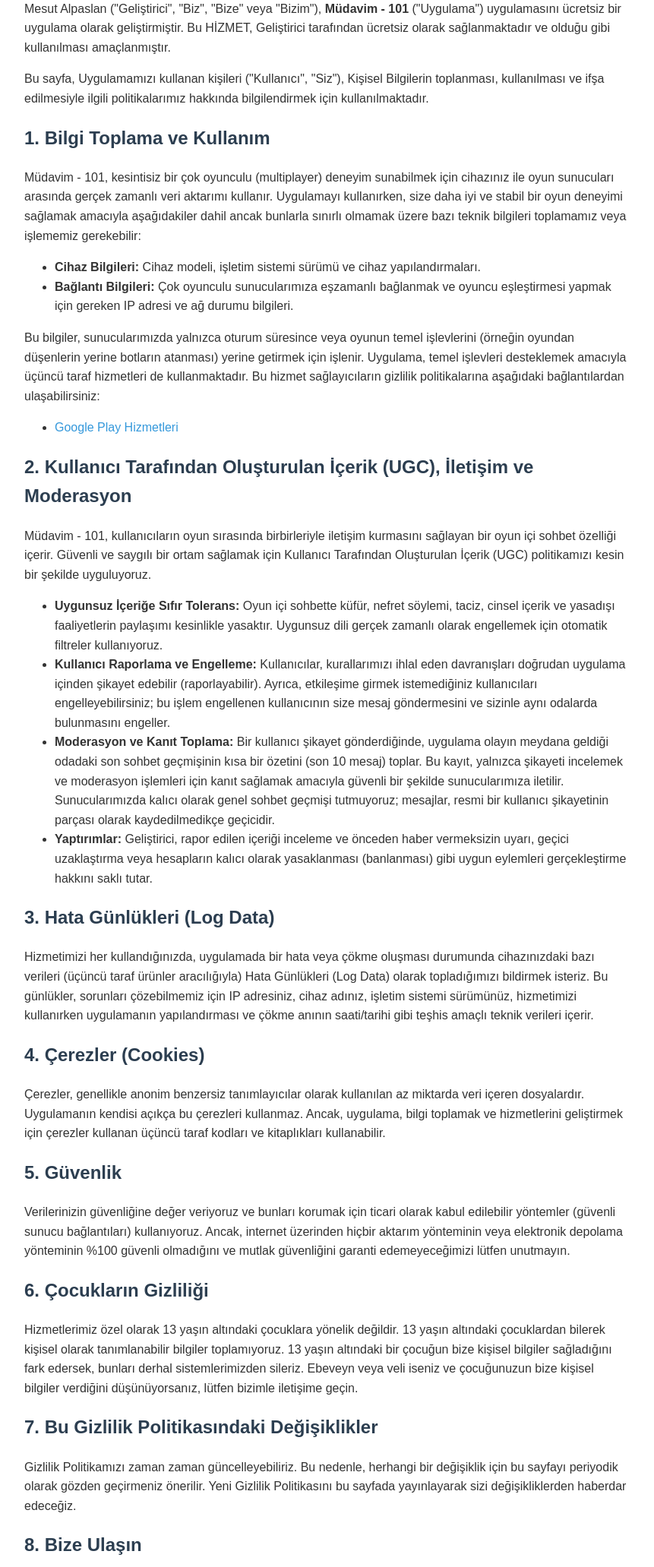
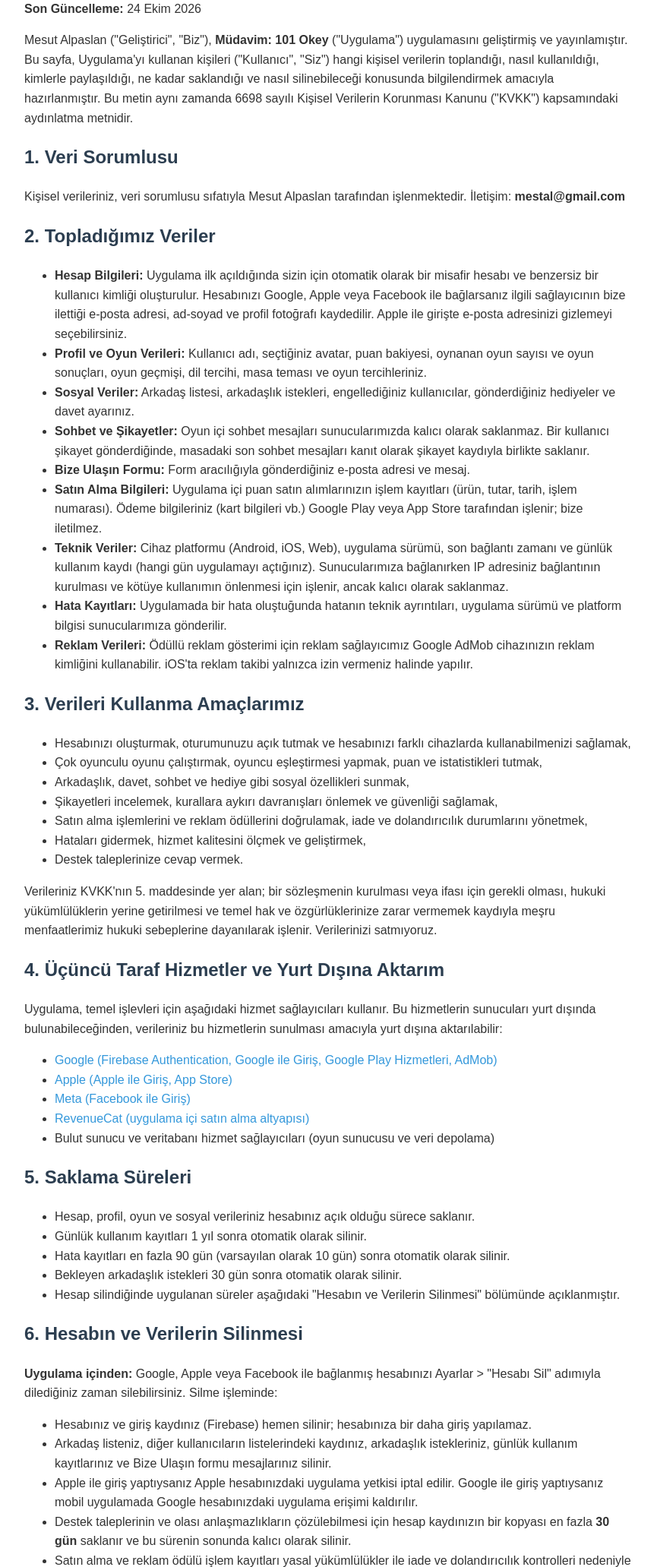
Before and after one commit to mestal/mestal.github.io, a plain HTML site: page mudavim-101-privacy.html in a window 1280 px wide. Shown: the part 157-2220 px from the top of the page at 76% size, without its empty margins (208-1069 px from the left). Drawn offline with Linux system fonts and the light colour scheme.

Commit message:
Update mudavim-101-privacy.html

```diff
--- a/mudavim-101-privacy.html
+++ b/mudavim-101-privacy.html
@@ -21,49 +21,91 @@
     </style>
 </head>
 <body>
+    <p style="text-align: right;"><a href="mudavim-101-privacy-en.html">English</a></p>
+
     <h1>Gizlilik Politikası</h1>
-    <p><strong>Son Güncelleme:</strong> 24 Eylül 2026</p>
+    <p><strong>Son Güncelleme:</strong> 24 Ekim 2026</p>
 
-    <p>Mesut Alpaslan ("Geliştirici", "Biz", "Bize" veya "Bizim"), <strong>Müdavim - 101</strong> ("Uygulama") uygulamasını ücretsiz bir uygulama olarak geliştirmiştir. Bu HİZMET, Geliştirici tarafından ücretsiz olarak sağlanmaktadır ve olduğu gibi kullanılması amaçlanmıştır.</p>
+    <p>Mesut Alpaslan ("Geliştirici", "Biz"), <strong>Müdavim: 101 Okey</strong> ("Uygulama") uygulamasını geliştirmiş ve yayınlamıştır. Bu sayfa, Uygulama'yı kullanan kişileri ("Kullanıcı", "Siz") hangi kişisel verilerin toplandığı, nasıl kullanıldığı, kimlerle paylaşıldığı, ne kadar saklandığı ve nasıl silinebileceği konusunda bilgilendirmek amacıyla hazırlanmıştır. Bu metin aynı zamanda 6698 sayılı Kişisel Verilerin Korunması Kanunu ("KVKK") kapsamındaki aydınlatma metnidir.</p>
 
-    <p>Bu sayfa, Uygulamamızı kullanan kişileri ("Kullanıcı", "Siz"), Kişisel Bilgilerin toplanması, kullanılması ve ifşa edilmesiyle ilgili politikalarımız hakkında bilgilendirmek için kullanılmaktadır.</p>
+    <h2>1. Veri Sorumlusu</h2>
+    <p>Kişisel verileriniz, veri sorumlusu sıfatıyla Mesut Alpaslan tarafından işlenmektedir. İletişim: <strong>mestal@gmail.com</strong></p>
 
-    <h2>1. Bilgi Toplama ve Kullanım</h2>
-    <p>Müdavim - 101, kesintisiz bir çok oyunculu (multiplayer) deneyim sunabilmek için cihazınız ile oyun sunucuları arasında gerçek zamanlı veri aktarımı kullanır. Uygulamayı kullanırken, size daha iyi ve stabil bir oyun deneyimi sağlamak amacıyla aşağıdakiler dahil ancak bunlarla sınırlı olmamak üzere bazı teknik bilgileri toplamamız veya işlememiz gerekebilir:</p>
+    <h2>2. Topladığımız Veriler</h2>
     <ul>
-        <li><strong>Cihaz Bilgileri:</strong> Cihaz modeli, işletim sistemi sürümü ve cihaz yapılandırmaları.</li>
-        <li><strong>Bağlantı Bilgileri:</strong> Çok oyunculu sunucularımıza eşzamanlı bağlanmak ve oyuncu eşleştirmesi yapmak için gereken IP adresi ve ağ durumu bilgileri.</li>
-    </ul>
-    <p>Bu bilgiler, sunucularımızda yalnızca oturum süresince veya oyunun temel işlevlerini (örneğin oyundan düşenlerin yerine botların atanması) yerine getirmek için işlenir. Uygulama, temel işlevleri desteklemek amacıyla üçüncü taraf hizmetleri de kullanmaktadır. Bu hizmet sağlayıcıların gizlilik politikalarına aşağıdaki bağlantılardan ulaşabilirsiniz:</p>
-    <ul>
-        <li><a href="https://policies.google.com/privacy" target="_blank">Google Play Hizmetleri</a></li>
+        <li><strong>Hesap Bilgileri:</strong> Uygulama ilk açıldığında sizin için otomatik olarak bir misafir hesabı ve benzersiz bir kullanıcı kimliği oluşturulur. Hesabınızı Google, Apple veya Facebook ile bağlarsanız ilgili sağlayıcının bize ilettiği e-posta adresi, ad-soyad ve profil fotoğrafı kaydedilir. Apple ile girişte e-posta adresinizi gizlemeyi seçebilirsiniz.</li>
+        <li><strong>Profil ve Oyun Verileri:</strong> Kullanıcı adı, seçtiğiniz avatar, puan bakiyesi, oynanan oyun sayısı ve oyun sonuçları, oyun geçmişi, dil tercihi, masa teması ve oyun tercihleriniz.</li>
+        <li><strong>Sosyal Veriler:</strong> Arkadaş listesi, arkadaşlık istekleri, engellediğiniz kullanıcılar, gönderdiğiniz hediyeler ve davet ayarınız.</li>
+        <li><strong>Sohbet ve Şikayetler:</strong> Oyun içi sohbet mesajları sunucularımızda kalıcı olarak saklanmaz. Bir kullanıcı şikayet gönderdiğinde, masadaki son sohbet mesajları kanıt olarak şikayet kaydıyla birlikte saklanır.</li>
+        <li><strong>Bize Ulaşın Formu:</strong> Form aracılığıyla gönderdiğiniz e-posta adresi ve mesaj.</li>
+        <li><strong>Satın Alma Bilgileri:</strong> Uygulama içi puan satın alımlarınızın işlem kayıtları (ürün, tutar, tarih, işlem numarası). Ödeme bilgileriniz (kart bilgileri vb.) Google Play veya App Store tarafından işlenir; bize iletilmez.</li>
+        <li><strong>Teknik Veriler:</strong> Cihaz platformu (Android, iOS, Web), uygulama sürümü, son bağlantı zamanı ve günlük kullanım kaydı (hangi gün uygulamayı açtığınız). Sunucularımıza bağlanırken IP adresiniz bağlantının kurulması ve kötüye kullanımın önlenmesi için işlenir, ancak kalıcı olarak saklanmaz.</li>
+        <li><strong>Hata Kayıtları:</strong> Uygulamada bir hata oluştuğunda hatanın teknik ayrıntıları, uygulama sürümü ve platform bilgisi sunucularımıza gönderilir.</li>
+        <li><strong>Reklam Verileri:</strong> Ödüllü reklam gösterimi için reklam sağlayıcımız Google AdMob cihazınızın reklam kimliğini kullanabilir. iOS'ta reklam takibi yalnızca izin vermeniz halinde yapılır.</li>
     </ul>
 
-    <h2>2. Kullanıcı Tarafından Oluşturulan İçerik (UGC), İletişim ve Moderasyon</h2>
-    <p>Müdavim - 101, kullanıcıların oyun sırasında birbirleriyle iletişim kurmasını sağlayan bir oyun içi sohbet özelliği içerir. Güvenli ve saygılı bir ortam sağlamak için Kullanıcı Tarafından Oluşturulan İçerik (UGC) politikamızı kesin bir şekilde uyguluyoruz.</p>
+    <h2>3. Verileri Kullanma Amaçlarımız</h2>
     <ul>
-        <li><strong>Uygunsuz İçeriğe Sıfır Tolerans:</strong> Oyun içi sohbette küfür, nefret söylemi, taciz, cinsel içerik ve yasadışı faaliyetlerin paylaşımı kesinlikle yasaktır. Uygunsuz dili gerçek zamanlı olarak engellemek için otomatik filtreler kullanıyoruz.</li>
-        <li><strong>Kullanıcı Raporlama ve Engelleme:</strong> Kullanıcılar, kurallarımızı ihlal eden davranışları doğrudan uygulama içinden şikayet edebilir (raporlayabilir). Ayrıca, etkileşime girmek istemediğiniz kullanıcıları engelleyebilirsiniz; bu işlem engellenen kullanıcının size mesaj göndermesini ve sizinle aynı odalarda bulunmasını engeller.</li>
-        <li><strong>Moderasyon ve Kanıt Toplama:</strong> Bir kullanıcı şikayet gönderdiğinde, uygulama olayın meydana geldiği odadaki son sohbet geçmişinin kısa bir özetini (son 10 mesaj) toplar. Bu kayıt, yalnızca şikayeti incelemek ve moderasyon işlemleri için kanıt sağlamak amacıyla güvenli bir şekilde sunucularımıza iletilir. Sunucularımızda kalıcı olarak genel sohbet geçmişi tutmuyoruz; mesajlar, resmi bir kullanıcı şikayetinin parçası olarak kaydedilmedikçe geçicidir.</li>
-        <li><strong>Yaptırımlar:</strong> Geliştirici, rapor edilen içeriği inceleme ve önceden haber vermeksizin uyarı, geçici uzaklaştırma veya hesapların kalıcı olarak yasaklanması (banlanması) gibi uygun eylemleri gerçekleştirme hakkını saklı tutar.</li>
+        <li>Hesabınızı oluşturmak, oturumunuzu açık tutmak ve hesabınızı farklı cihazlarda kullanabilmenizi sağlamak,</li>
+        <li>Çok oyunculu oyunu çalıştırmak, oyuncu eşleştirmesi yapmak, puan ve istatistikleri tutmak,</li>
+        <li>Arkadaşlık, davet, sohbet ve hediye gibi sosyal özellikleri sunmak,</li>
+        <li>Şikayetleri incelemek, kurallara aykırı davranışları önlemek ve güvenliği sağlamak,</li>
+        <li>Satın alma işlemlerini ve reklam ödüllerini doğrulamak, iade ve dolandırıcılık durumlarını yönetmek,</li>
+        <li>Hataları gidermek, hizmet kalitesini ölçmek ve geliştirmek,</li>
+        <li>Destek taleplerinize cevap vermek.</li>
+    </ul>
+    <p>Verileriniz KVKK'nın 5. maddesinde yer alan; bir sözleşmenin kurulması veya ifası için gerekli olması, hukuki yükümlülüklerin yerine getirilmesi ve temel hak ve özgürlüklerinize zarar vermemek kaydıyla meşru menfaatlerimiz hukuki sebeplerine dayanılarak işlenir. Verilerinizi satmıyoruz.</p>
+
+    <h2>4. Üçüncü Taraf Hizmetler ve Yurt Dışına Aktarım</h2>
+    <p>Uygulama, temel işlevleri için aşağıdaki hizmet sağlayıcıları kullanır. Bu hizmetlerin sunucuları yurt dışında bulunabileceğinden, verileriniz bu hizmetlerin sunulması amacıyla yurt dışına aktarılabilir:</p>
+    <ul>
+        <li><a href="https://policies.google.com/privacy" target="_blank">Google (Firebase Authentication, Google ile Giriş, Google Play Hizmetleri, AdMob)</a></li>
+        <li><a href="https://www.apple.com/legal/privacy/" target="_blank">Apple (Apple ile Giriş, App Store)</a></li>
+        <li><a href="https://www.facebook.com/privacy/policy/" target="_blank">Meta (Facebook ile Giriş)</a></li>
+        <li><a href="https://www.revenuecat.com/privacy/" target="_blank">RevenueCat (uygulama içi satın alma altyapısı)</a></li>
+        <li>Bulut sunucu ve veritabanı hizmet sağlayıcıları (oyun sunucusu ve veri depolama)</li>
     </ul>
 
-    <h2>3. Hata Günlükleri (Log Data)</h2>
-    <p>Hizmetimizi her kullandığınızda, uygulamada bir hata veya çökme oluşması durumunda cihazınızdaki bazı verileri (üçüncü taraf ürünler aracılığıyla) Hata Günlükleri (Log Data) olarak topladığımızı bildirmek isteriz. Bu günlükler, sorunları çözebilmemiz için IP adresiniz, cihaz adınız, işletim sistemi sürümünüz, hizmetimizi kullanırken uygulamanın yapılandırması ve çökme anının saati/tarihi gibi teşhis amaçlı teknik verileri içerir.</p>
+    <h2>5. Saklama Süreleri</h2>
+    <ul>
+        <li>Hesap, profil, oyun ve sosyal verileriniz hesabınız açık olduğu sürece saklanır.</li>
+        <li>Günlük kullanım kayıtları 1 yıl sonra otomatik olarak silinir.</li>
+        <li>Hata kayıtları en fazla 90 gün (varsayılan olarak 10 gün) sonra otomatik olarak silinir.</li>
+        <li>Bekleyen arkadaşlık istekleri 30 gün sonra otomatik olarak silinir.</li>
+        <li>Hesap silindiğinde uygulanan süreler aşağıdaki "Hesabın ve Verilerin Silinmesi" bölümünde açıklanmıştır.</li>
+    </ul>
 
-    <h2>4. Çerezler (Cookies)</h2>
-    <p>Çerezler, genellikle anonim benzersiz tanımlayıcılar olarak kullanılan az miktarda veri içeren dosyalardır. Uygulamanın kendisi açıkça bu çerezleri kullanmaz. Ancak, uygulama, bilgi toplamak ve hizmetlerini geliştirmek için çerezler kullanan üçüncü taraf kodları ve kitaplıkları kullanabilir.</p>
+    <h2>6. Hesabın ve Verilerin Silinmesi</h2>
+    <p><strong>Uygulama içinden:</strong> Google, Apple veya Facebook ile bağlanmış hesabınızı Ayarlar &gt; "Hesabı Sil" adımıyla dilediğiniz zaman silebilirsiniz. Silme işleminde:</p>
+    <ul>
+        <li>Hesabınız ve giriş kaydınız (Firebase) hemen silinir; hesabınıza bir daha giriş yapılamaz.</li>
+        <li>Arkadaş listeniz, diğer kullanıcıların listelerindeki kaydınız, arkadaşlık istekleriniz, günlük kullanım kayıtlarınız ve Bize Ulaşın formu mesajlarınız silinir.</li>
+        <li>Apple ile giriş yaptıysanız Apple hesabınızdaki uygulama yetkisi iptal edilir. Google ile giriş yaptıysanız mobil uygulamada Google hesabınızdaki uygulama erişimi kaldırılır.</li>
+        <li>Destek taleplerinin ve olası anlaşmazlıkların çözülebilmesi için hesap kaydınızın bir kopyası en fazla <strong>30 gün</strong> saklanır ve bu sürenin sonunda kalıcı olarak silinir.</li>
+        <li>Satın alma ve reklam ödülü işlem kayıtları yasal yükümlülükler ile iade ve dolandırıcılık kontrolleri nedeniyle saklanmaya devam eder. Diğer oyuncuların oyun geçmişinin parçası olan oyun kayıtları ve hakkınızda veya sizin tarafınızdan yapılmış şikayet kayıtları güvenlik amacıyla saklanabilir.</li>
+    </ul>
+    <p><strong>Uygulama dışından:</strong> Uygulamaya erişiminiz yoksa, misafir hesabı kullanıyorsanız veya Facebook üzerinden veri silme talebinde bulunmak istiyorsanız, <a href="GOOGLE_FORM_LINKINIZ" target="_blank">silme talep formunu</a> doldurabilir ya da <strong>mestal@gmail.com</strong> adresine e-posta gönderebilirsiniz. Talebiniz en geç 30 gün içinde sonuçlandırılır.</p>
+    <p><strong>Önemli:</strong> Silinen hesaptaki puanlar ve satın alınmış sanal öğeler geri getirilemez ve iade edilmez.</p>
 
-    <h2>5. Güvenlik</h2>
-    <p>Verilerinizin güvenliğine değer veriyoruz ve bunları korumak için ticari olarak kabul edilebilir yöntemler (güvenli sunucu bağlantıları) kullanıyoruz. Ancak, internet üzerinden hiçbir aktarım yönteminin veya elektronik depolama yönteminin %100 güvenli olmadığını ve mutlak güvenliğini garanti edemeyeceğimizi lütfen unutmayın.</p>
+    <h2>7. KVKK Kapsamındaki Haklarınız</h2>
+    <p>KVKK'nın 11. maddesi uyarınca; kişisel verilerinizin işlenip işlenmediğini öğrenme, işlenmişse buna ilişkin bilgi talep etme, işlenme amacını ve amacına uygun kullanılıp kullanılmadığını öğrenme, yurt içinde veya yurt dışında aktarıldığı üçüncü kişileri bilme, eksik veya yanlış işlenmişse düzeltilmesini, şartları oluştuğunda silinmesini veya yok edilmesini isteme ve kanuna aykırı işleme nedeniyle zarara uğramanız halinde zararın giderilmesini talep etme haklarına sahipsiniz. Taleplerinizi <strong>mestal@gmail.com</strong> adresine iletebilirsiniz.</p>
 
-    <h2>6. Çocukların Gizliliği</h2>
-    <p>Hizmetlerimiz özel olarak 13 yaşın altındaki çocuklara yönelik değildir. 13 yaşın altındaki çocuklardan bilerek kişisel olarak tanımlanabilir bilgiler toplamıyoruz. 13 yaşın altındaki bir çocuğun bize kişisel bilgiler sağladığını fark edersek, bunları derhal sistemlerimizden sileriz. Ebeveyn veya veli iseniz ve çocuğunuzun bize kişisel bilgiler verdiğini düşünüyorsanız, lütfen bizimle iletişime geçin.</p>
+    <h2>8. Kullanıcı Tarafından Oluşturulan İçerik (UGC) ve Moderasyon</h2>
+    <p>Oyun içi sohbette küfür, nefret söylemi, taciz, cinsel içerik ve yasa dışı faaliyetlerin paylaşımı kesinlikle yasaktır. Uygunsuz dili engellemek için otomatik filtreler kullanılır. Kullanıcılar kurallara aykırı davranışları uygulama içinden şikayet edebilir ve istemedikleri kullanıcıları engelleyebilir. Geliştirici, şikayet edilen içeriği inceleme ve uyarı, sohbet kısıtlaması veya hesabın geçici ya da kalıcı olarak askıya alınması gibi yaptırımları uygulama hakkını saklı tutar. Ayrıntılar için <a href="mudavim-101-terms.html">Üyelik Sözleşmesi</a>'ne bakınız.</p>
 
-    <h2>7. Bu Gizlilik Politikasındaki Değişiklikler</h2>
-    <p>Gizlilik Politikamızı zaman zaman güncelleyebiliriz. Bu nedenle, herhangi bir değişiklik için bu sayfayı periyodik olarak gözden geçirmeniz önerilir. Yeni Gizlilik Politikasını bu sayfada yayınlayarak sizi değişikliklerden haberdar edeceğiz.</p>
+    <h2>9. Çerezler ve Cihazda Saklanan Veriler</h2>
+    <p>Uygulama; ses, dil ve oyun tercihleriniz gibi ayarları yalnızca cihazınızda saklar. Uygulama kendisi reklam amaçlı çerez kullanmaz; ancak kullandığı üçüncü taraf hizmetler (örneğin web sürümünde giriş hizmetleri) kendi çerezlerini kullanabilir.</p>
 
-    <h2>8. Bize Ulaşın</h2>
-    <p>Gizlilik Politikamız hakkında herhangi bir sorunuz veya öneriniz varsa, bizimle iletişime geçmekten çekinmeyin: <strong>mestal@gmail.com</strong></p>
+    <h2>10. Güvenlik</h2>
+    <p>Verilerinizi korumak için şifreli bağlantılar ve erişim kısıtlamaları gibi makul önlemler alıyoruz. Ancak internet üzerinden hiçbir aktarım veya depolama yönteminin %100 güvenli olmadığını hatırlatırız.</p>
+
+    <h2>11. Çocukların Gizliliği</h2>
+    <p>Uygulama 13 yaşın altındaki çocuklara yönelik değildir. 13 yaşın altındaki çocuklardan bilerek kişisel veri toplamıyoruz. Böyle bir durumu fark edersek ilgili verileri derhal sileriz. Ebeveyn veya veli iseniz ve çocuğunuzun bize kişisel veri verdiğini düşünüyorsanız lütfen bizimle iletişime geçin.</p>
+
+    <h2>12. Bu Politikadaki Değişiklikler</h2>
+    <p>Bu Gizlilik Politikası zaman zaman güncellenebilir. Güncel metin her zaman bu sayfada yayınlanır ve en üstteki "Son Güncelleme" tarihi değiştirilir.</p>
+
+    <h2>13. Bize Ulaşın</h2>
+    <p>Gizlilik Politikamız hakkında sorularınız veya talepleriniz için: <strong>mestal@gmail.com</strong></p>
 </body>
 </html>
```
